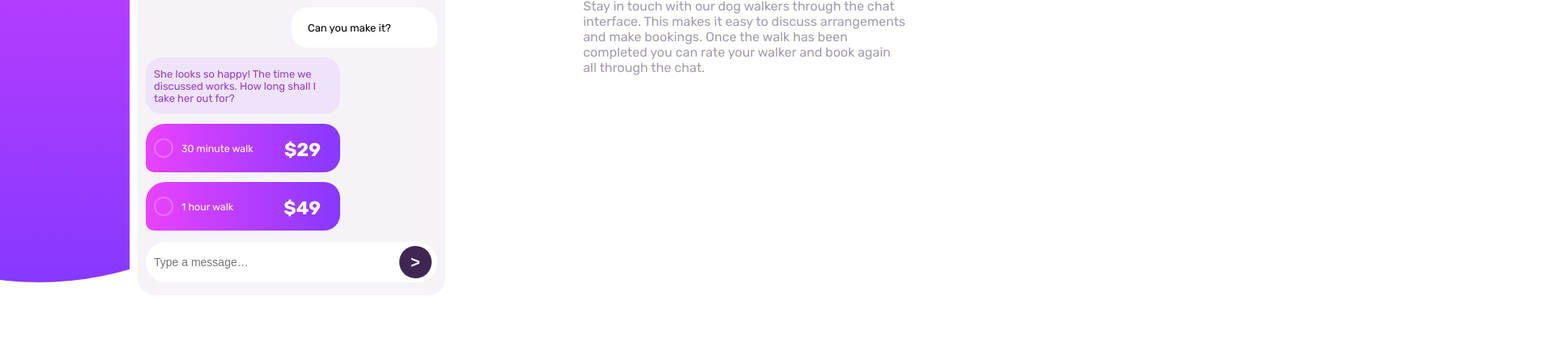
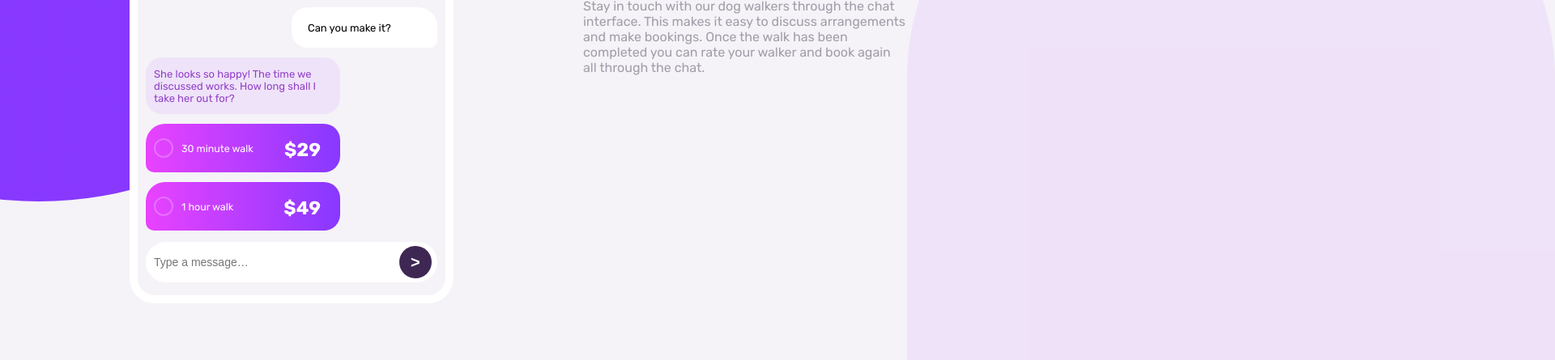
Before and after one commit to S4V10N/Chat-app, a plain HTML site: page index.html in a window 1280 px wide. Shown: the part 451-896 px from the top of the page at 81% size, 1920 px wide, since content can reach past the window. Drawn offline with Linux system fonts and the light colour scheme.

Commit message:
fixed the errors

```diff
--- a/index.html
+++ b/index.html
@@ -59,6 +59,7 @@
                 <h1>Simple booking</h1>
                 <p>Stay in touch with our dog walkers through the chat interface. This makes it easy to discuss arrangements and make bookings. Once the walk has been completed you can rate your walker and book again all through the chat.</p>
             </section>
+            <div class="gradient-2"></div>
         </article>
     </main>
 
--- a/styles.css
+++ b/styles.css
@@ -35,6 +35,7 @@
 }
 body{
     font-family: "Rubik", serif;
+    background-color: var(--LIGHT-GRAYISH-VIOLET);
 }
 main{
     padding: 2rem 0;
@@ -53,6 +54,9 @@ main{
     gap: 2rem;
     border-radius: 2rem 2rem 0.8rem 0.8rem;
     margin-bottom: 1.4rem;
+}
+.gradient-2{
+    display: none;
 }
 .more{
     position: absolute;
@@ -267,6 +271,9 @@ article{
         top: 0%;
         left: -20%;
     }
+    .gradient-2{
+        display: none;
+    }
 }
 @media (min-width: 1024px) {
     article{
@@ -285,9 +292,25 @@ article{
         width: 40rem;
     }
     .gradient{
-        height: 80rem;
+        height: 70rem;
         width: 80rem;
         left: 10%;
         transform: translateX(-60%);
+        background-image: linear-gradient(to top, var(--LIGHT-VIOLET), var(--LIGHT-VIOLET), var(--LIGHT-VIOLET), var(--LIGHT-MAGENTA));
+    }
+    body{
+        position: relative;
+    }
+    .gradient-2{
+        display: block;
+        height: 70rem;
+        width: 80rem;
+        border-radius: 50% 50% 0 0;
+        z-index: -2;
+        background-color:  hsla(276, 100%, 81%, 0.200);
+        left: 50%;
+        bottom: 0%;
+        position: absolute;
+        transform: translateX(60%);
     }
 }
```
